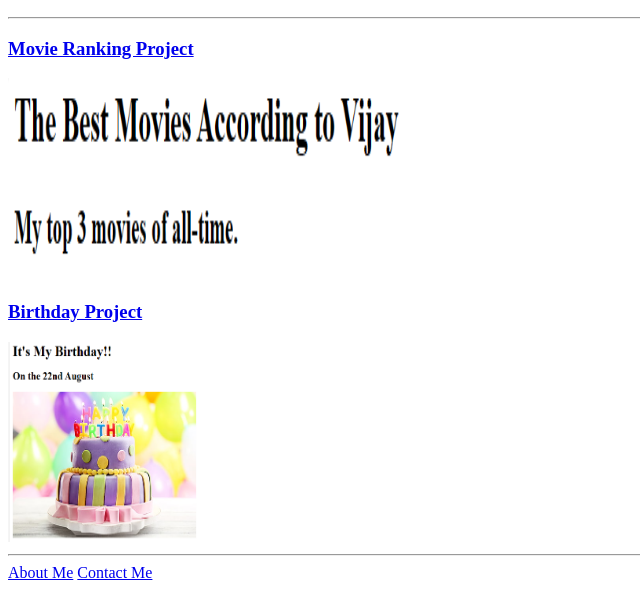
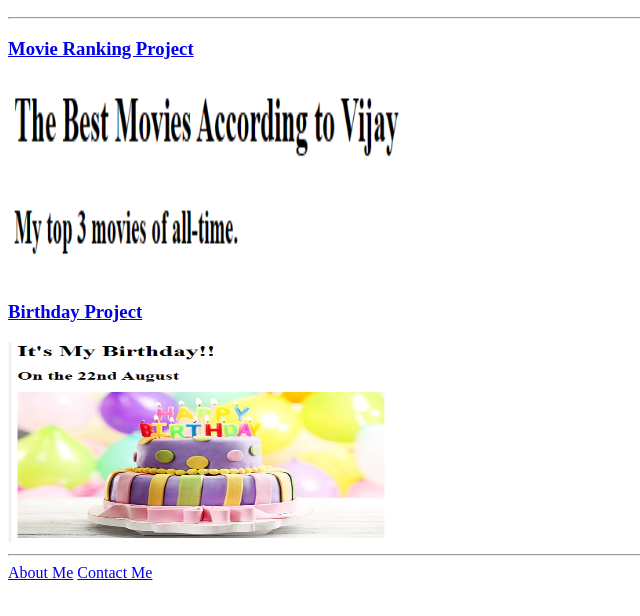
Before and after one commit to durgavijay/HTML-PORTFOLIO, a plain HTML site: page index.html in a window 1280 px wide. Shown: the part 110-726 px from the top of the page, without its empty margins (0-640 px from the left). Drawn offline with Linux system fonts and the light colour scheme.

Commit message:
Update index.html
Birthday height updated

```diff
--- a/index.html
+++ b/index.html
@@ -13,7 +13,7 @@
     <h3><a href="./public/movie-ranking.html">Movie Ranking Project</a></h3>
     <img src="./assets/images/movie-image.png" alt="Movies Project" width="400" height="200"/>
     <h3><a href="./public/birthday-invite.html">Birthday Project</a></h3>
-    <img src="./assets/images/birthday-preview.png" alt="Birthday Project" width="200" height="200" />
+    <img src="./assets/images/birthday-preview.png" alt="Birthday Project" width="400" height="200" />
     <hr />
     <a href="./public/about.html">About Me</a>
     <a href="./public/contact.html">Contact Me</a>
```
